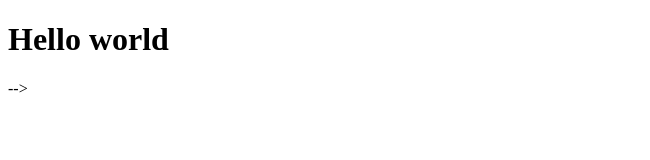
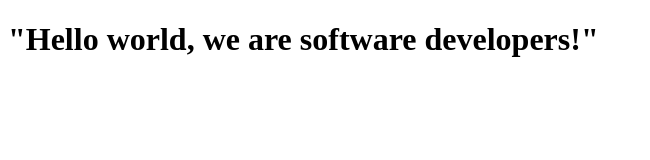
Before and after one commit to sohaibya/trial3, a plain HTML site: page index.html in a window 1280 px wide. Shown: the whole page, without its empty margins (0-650 px from the left). Drawn offline with Linux system fonts and the light colour scheme.

Commit message:
added we

```diff
--- a/index.html
+++ b/index.html
@@ -9,9 +9,9 @@
   <body>
     <script src="https://cdn.freecodecamp.org/testable-projects-fcc/v1/bundle.js"></script>
 
-    <h1> Hello world </h1>
+    <h1> "Hello world, we are software developers!" </h1>
 
-    -->
+
     <script  src="js/index.js"></script>
   </body>
 </html>
```
